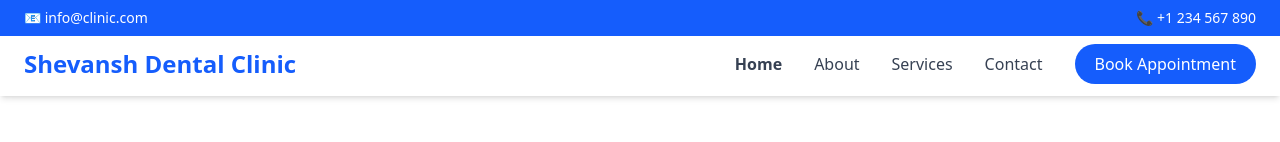
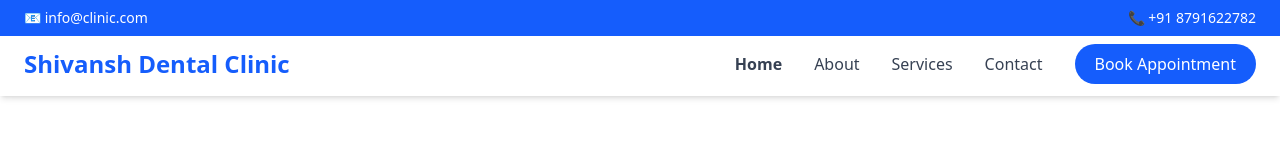
Before and after one commit to abhishekbhattt/Shevansh-dental-Clinic, an Angular app: page / in a window 1280 px wide. Shown: the top 142 px of the page. Built offline with nearby package versions, Linux system fonts and the light colour scheme.

Commit message:
changing the name of the business

```diff
--- a/src/app/components/footer/footer.html
+++ b/src/app/components/footer/footer.html
@@ -68,7 +68,7 @@
           📍 SHIVANSH DENTAL CLINIC, Dehradun
         </p>
         <p class="text-gray-600 mb-2">
-          📞 +91 XXXXX XXXXX
+          📞 +91 XXXXX 8791622782
         </p>
         <p class="text-gray-600 mb-4">
           📧 info@shivanshdental.com
--- a/src/app/components/navbar/navbar.html
+++ b/src/app/components/navbar/navbar.html
@@ -9,7 +9,7 @@
 
     <!-- Phone Right -->
     <div>
-      📞 +1 234 567 890
+      📞 +91 8791622782
     </div>
 
   </div>
@@ -22,7 +22,7 @@
 
       <!-- Logo -->
       <a routerLink="/" class="text-2xl font-bold text-blue-600">
-        Shevansh Dental Clinic
+        Shivansh Dental Clinic
       </a>
 
       <!-- Desktop Menu -->
--- a/src/index.html
+++ b/src/index.html
@@ -2,7 +2,7 @@
 <html lang="en">
 <head>
   <meta charset="utf-8">
-  <title>Shevansh Dental Clinic</title>
+  <title>Shivansh Dental Clinic</title>
   <base href="/">
   <meta name="viewport" content="width=device-width, initial-scale=1">
   <!-- Website Favicon -->
```
